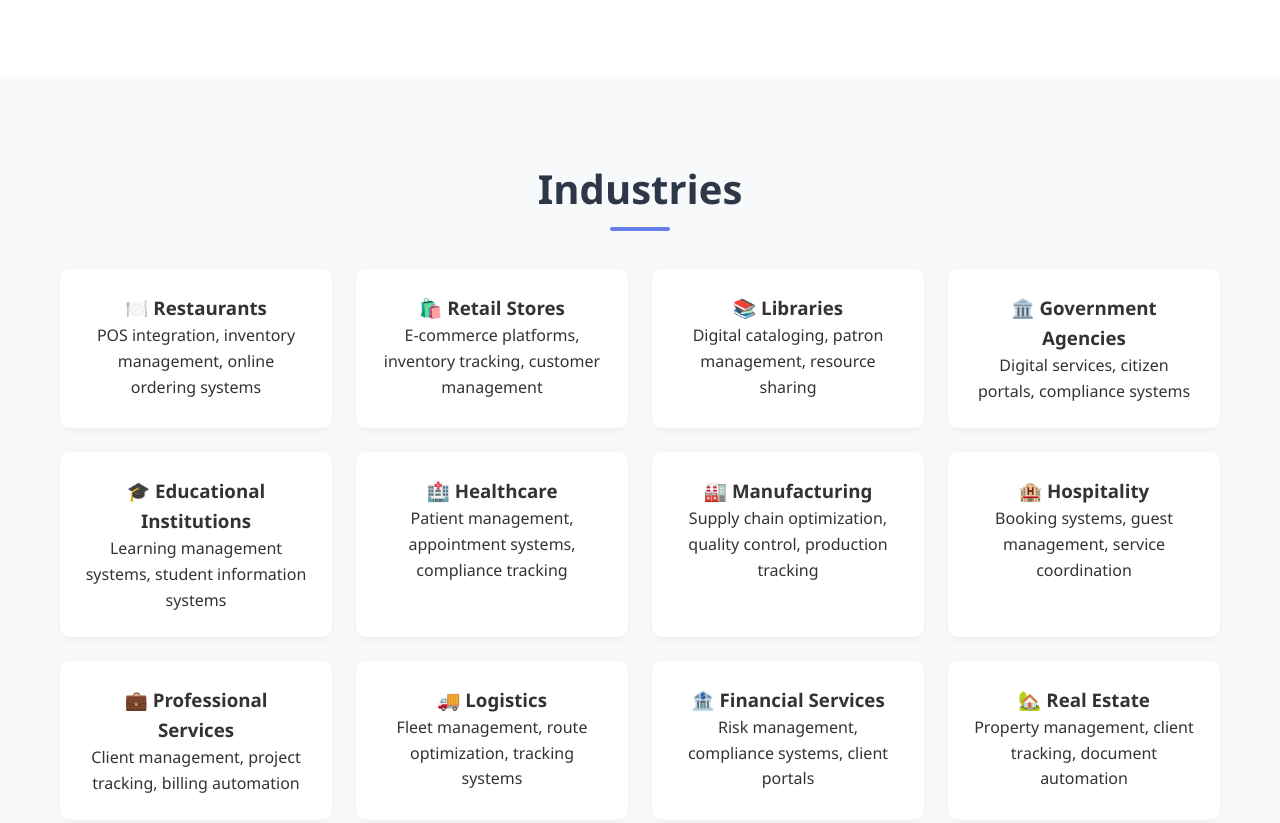
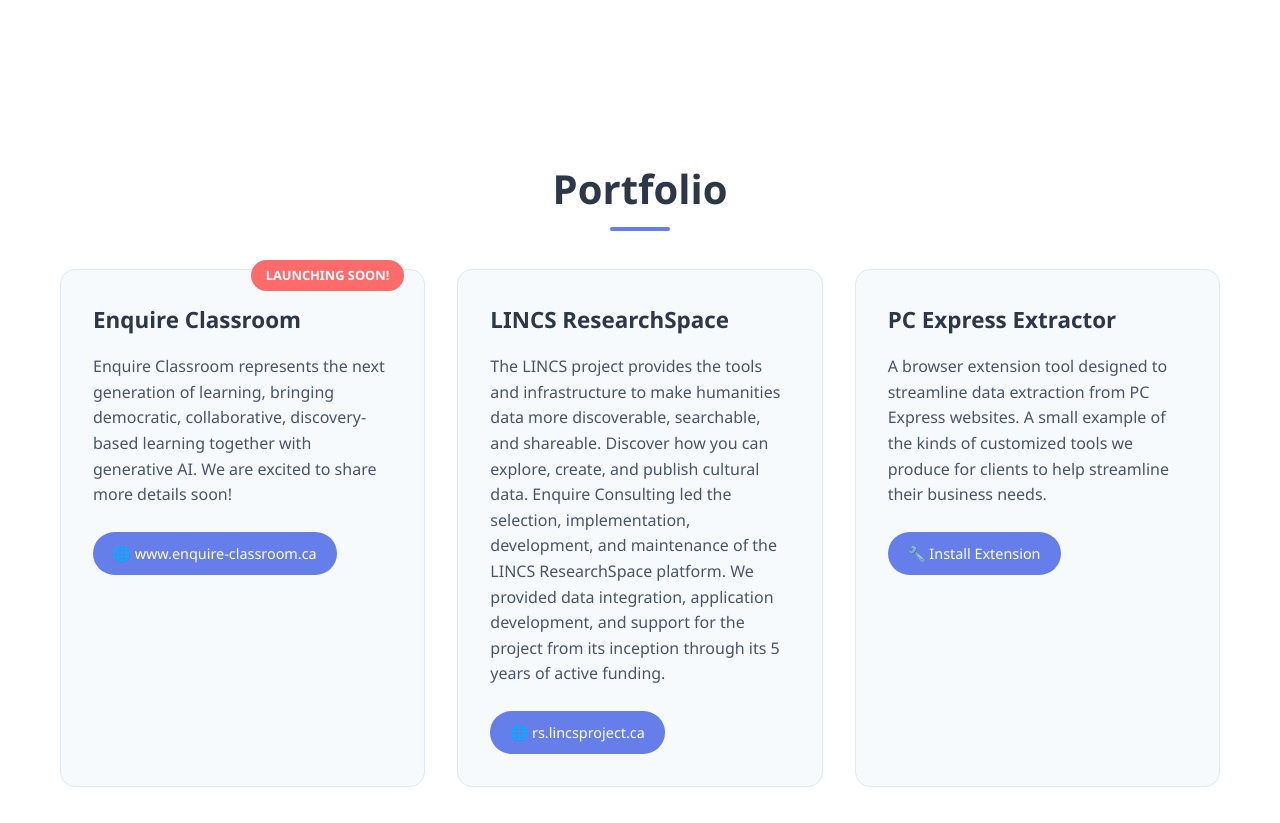
Before and after one commit to linkedDataDeveloper/enquire-consulting, a plain HTML site: page index.html in a window 1280 px wide. Shown: the part 1303-2126 px from the top of the page. Drawn offline with Linux system fonts and the light colour scheme.

Commit message:
portfolio

```diff
--- a/index.html
+++ b/index.html
@@ -101,6 +101,7 @@
             <a href="#main" class="logo" aria-label="Enquire Consulting - Go to main content">Enquire Consulting</a>
             <ul class="nav-links">
                 <li><a href="#services" aria-label="View our services">Services</a></li>
+                <li><a href="#portfolio" aria-label="View our portfolio">Portfolio</a></li>
                 <li><a href="#industries" aria-label="Industries we serve">Industries</a></li>
                 <li><a href="#contact" aria-label="Contact us">Contact</a></li>
             </ul>
@@ -149,6 +150,36 @@
                         <div class="service-icon" aria-hidden="true">🎯</div>
                         <h3>Development</h3>
                         <p>Web, mobile, and desktop application development.</p>
+                    </div>
+                </div>
+            </div>
+        </section>
+
+        <section id="portfolio" class="section" role="region" aria-labelledby="portfolio-title">
+            <div class="container">
+                <h2 id="portfolio-title" class="section-title">Portfolio</h2>
+                <div class="portfolio-grid">
+                    <div class="portfolio-item">
+                        <div class="portfolio-status">Launching Soon!</div>
+                        <h3>Enquire Classroom</h3>
+                        <p>Enquire Classroom represents the next generation of learning, bringing democratic, collaborative, discovery-based learning together with generative AI. We are excited to share more details soon!</p>
+                        <a href="https://www.enquire-classroom.ca" class="portfolio-link" target="_blank" rel="noopener noreferrer" aria-label="Visit Enquire Classroom website">
+                            <span aria-hidden="true">🌐</span> www.enquire-classroom.ca
+                        </a>
+                    </div>
+                    <div class="portfolio-item">
+                        <h3>LINCS ResearchSpace</h3>
+                        <p>The LINCS project provides the tools and infrastructure to make humanities data more discoverable, searchable, and shareable. Discover how you can explore, create, and publish cultural data. Enquire Consulting led the selection, implementation, development, and maintenance of the LINCS ResearchSpace platform. We provided data integration, application development, and support for the project from its inception through its 5 years of active funding.</p>
+                        <a href="https://rs.lincsproject.ca" class="portfolio-link" target="_blank" rel="noopener noreferrer" aria-label="Visit LINCS ResearchSpace website">
+                            <span aria-hidden="true">🌐</span> rs.lincsproject.ca
+                        </a>
+                    </div>
+                    <div class="portfolio-item">
+                        <h3>PC Express Extractor</h3>
+                        <p>A browser extension tool designed to streamline data extraction from PC Express websites. A small example of the kinds of customized tools we produce for clients to help streamline their business needs.</p>
+                        <a href="/projects/browser-extensions/pcExpressExtractor/install.html" class="portfolio-link" aria-label="Install PC Express Extractor">
+                            <span aria-hidden="true">🔧</span> Install Extension
+                        </a>
                     </div>
                 </div>
             </div>
--- a/style.css
+++ b/style.css
@@ -172,6 +172,71 @@
     line-height: 1.6;
 }
 
+/* Portfolio Section */
+.portfolio-grid {
+    display: grid;
+    grid-template-columns: repeat(auto-fit, minmax(350px, 1fr));
+    gap: 2rem;
+    margin-top: 3rem;
+}
+
+.portfolio-item {
+    background: #f7fafc;
+    padding: 2rem;
+    border-radius: 15px;
+    border: 1px solid #e2e8f0;
+    transition: transform 0.3s ease, box-shadow 0.3s ease;
+    position: relative;
+}
+
+.portfolio-item:hover {
+    transform: translateY(-5px);
+    box-shadow: 0 10px 30px rgba(0, 0, 0, 0.1);
+}
+
+.portfolio-status {
+    position: absolute;
+    top: -10px;
+    right: 20px;
+    background: #ff6b6b;
+    color: white;
+    padding: 5px 15px;
+    border-radius: 20px;
+    font-size: 0.8rem;
+    font-weight: 600;
+    text-transform: uppercase;
+}
+
+.portfolio-item h3 {
+    color: #2d3748;
+    margin-bottom: 1rem;
+    font-size: 1.4rem;
+}
+
+.portfolio-item p {
+    color: #4a5568;
+    line-height: 1.6;
+    margin-bottom: 1.5rem;
+}
+
+.portfolio-link {
+    display: inline-block;
+    background: #667eea;
+    color: white;
+    padding: 10px 20px;
+    text-decoration: none;
+    border-radius: 25px;
+    font-weight: 500;
+    transition: all 0.3s ease;
+    font-size: 0.9rem;
+}
+
+.portfolio-link:hover {
+    background: #5a67d8;
+    transform: translateY(-1px);
+    box-shadow: 0 3px 10px rgba(102, 126, 234, 0.3);
+}
+
 /* Industries Section */
 .industries {
     background: #f8f9fa;
```
